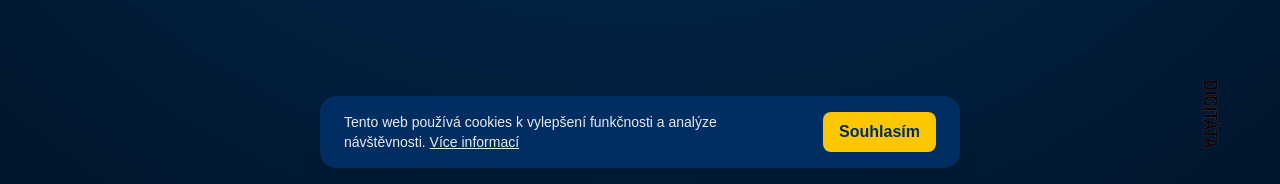
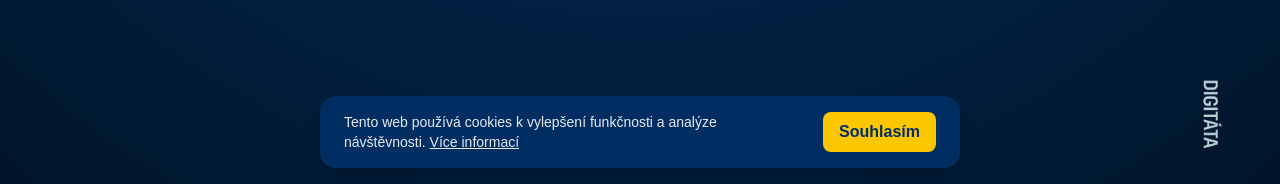
Before and after one commit to digitatastudio/digitata, a Next.js app: page / in a window 1280 px wide. Shown: the part 616-800 px from the top of the page. Built offline with nearby package versions, Linux system fonts and the light colour scheme; no server answers.

Commit message:
Update Hero headline and add DIGITÁTA logo

```diff
--- a/src/app/components/Hero.tsx
+++ b/src/app/components/Hero.tsx
@@ -35,7 +35,7 @@ export default function Hero() {
     width={90}
     height={300}
     alt="Digitáta logo"
-    className="rotate-90 invert"
+    className="rotate-90"
   />
 </div>
     </section>
```
